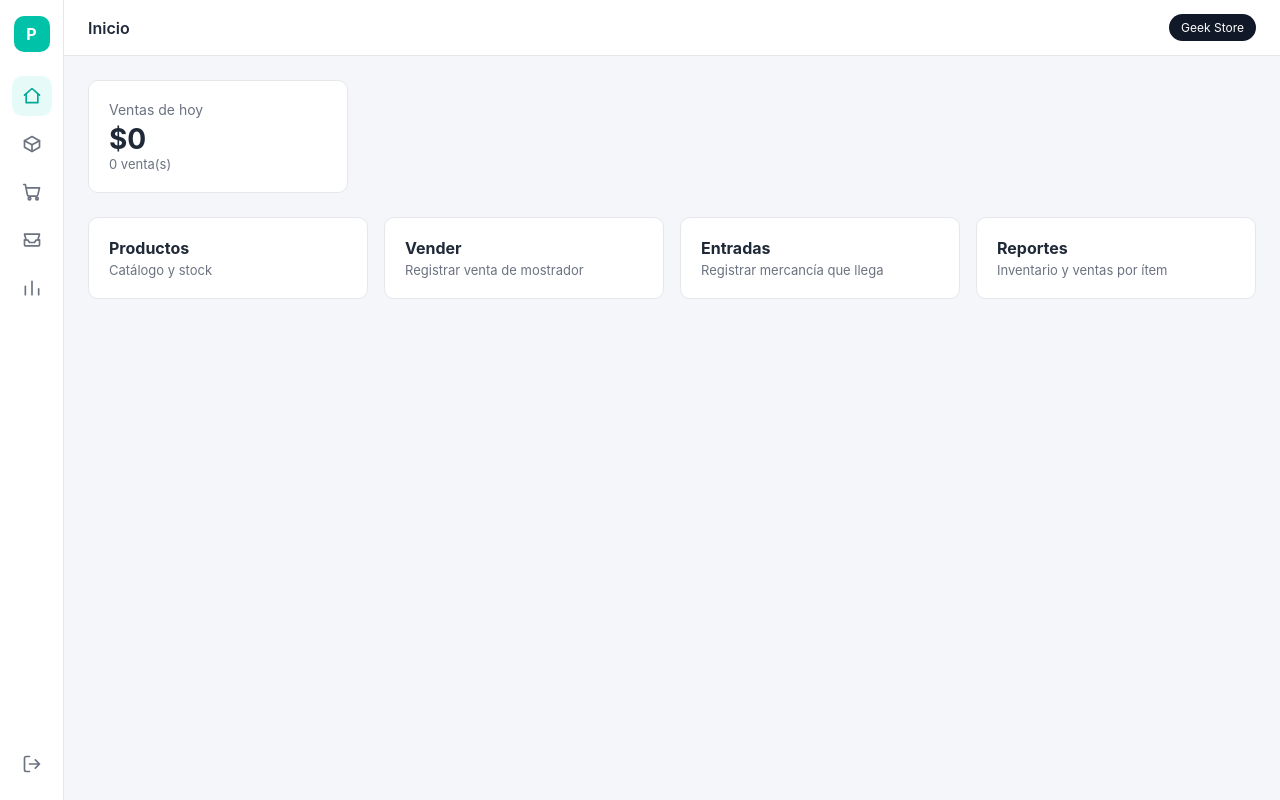
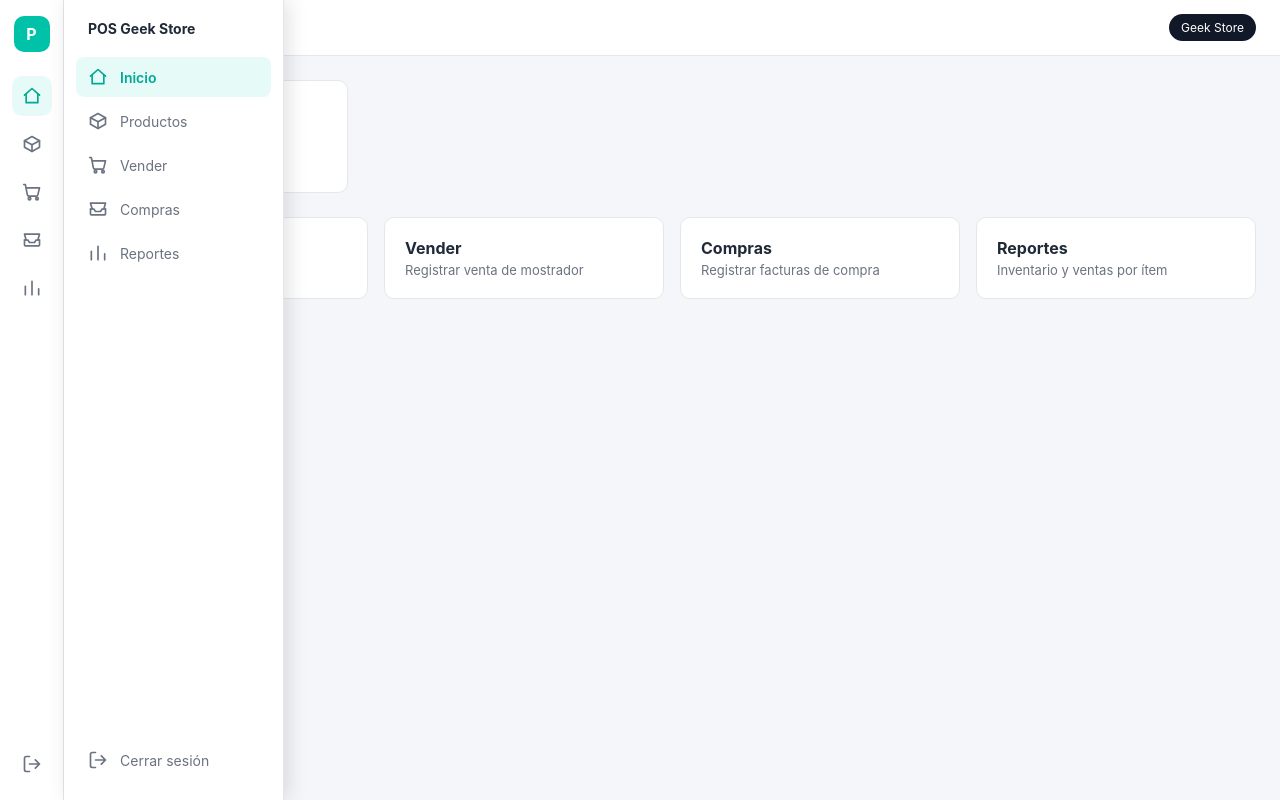
Before and after one commit to geekstore100-hue/geekstore-pos, a Next.js app: page / in a window 1280 px wide. Built offline with nearby package versions, Linux system fonts and the light colour scheme; no server answers; the database is empty.

Commit message:
Add files via upload

```diff
--- a/app/globals.css
+++ b/app/globals.css
@@ -41,3 +41,13 @@ textarea:focus {
   border-color: var(--teal) !important;
   box-shadow: 0 0 0 3px var(--teal-light);
 }
+
+/* Quita las flechitas de los campos numéricos en toda la aplicación, para siempre */
+input[type='number'] {
+  -moz-appearance: textfield;
+}
+input[type='number']::-webkit-outer-spin-button,
+input[type='number']::-webkit-inner-spin-button {
+  -webkit-appearance: none;
+  margin: 0;
+}
--- a/app/page.js
+++ b/app/page.js
@@ -32,7 +32,7 @@ export default function Home() {
       <div style={styles.grid}>
         <Tarjeta href="/productos" titulo="Productos" descripcion="Catálogo y stock" />
         <Tarjeta href="/ventas" titulo="Vender" descripcion="Registrar venta de mostrador" />
-        <Tarjeta href="/entradas" titulo="Entradas" descripcion="Registrar mercancía que llega" />
+        <Tarjeta href="/entradas" titulo="Compras" descripcion="Registrar facturas de compra" />
         <Tarjeta href="/reportes" titulo="Reportes" descripcion="Inventario y ventas por ítem" />
       </div>
     </Shell>
--- a/components/Sidebar.js
+++ b/components/Sidebar.js
@@ -2,19 +2,26 @@
 
 import Link from 'next/link';
 import { usePathname } from 'next/navigation';
+import { useState } from 'react';
 
 const links = [
   { href: '/', label: 'Inicio', icon: IconHome },
   { href: '/productos', label: 'Productos', icon: IconBox },
   { href: '/ventas', label: 'Vender', icon: IconCart },
-  { href: '/entradas', label: 'Entradas', icon: IconInbox },
+  { href: '/entradas', label: 'Compras', icon: IconInbox },
   { href: '/reportes', label: 'Reportes', icon: IconChart },
 ];
 
 export default function Sidebar() {
   const pathname = usePathname();
+  const [expandido, setExpandido] = useState(false);
 
   return (
+    <div
+      style={{ position: 'relative' }}
+      onMouseEnter={() => setExpandido(true)}
+      onMouseLeave={() => setExpandido(false)}
+    >
       <nav style={styles.nav}>
         <div style={styles.logo}>P</div>
         {links.map(({ href, label, icon: Icon }) => {
@@ -34,6 +41,30 @@ export default function Sidebar() {
           <IconLogout />
         </a>
       </nav>
+
+      {expandido && (
+        <div style={styles.flyout}>
+          <div style={styles.flyoutTitulo}>POS Geek Store</div>
+          {links.map(({ href, label, icon: Icon }) => {
+            const activo = pathname === href;
+            return (
+              <Link
+                key={href}
+                href={href}
+                style={{ ...styles.flyoutLink, ...(activo ? styles.flyoutLinkActivo : {}) }}
+              >
+                <Icon />
+                <span>{label}</span>
+              </Link>
+            );
+          })}
+          <a href="/api/logout" style={{ ...styles.flyoutLink, marginTop: 'auto' }}>
+            <IconLogout />
+            <span>Cerrar sesión</span>
+          </a>
+        </div>
+      )}
+    </div>
   );
 }
 
@@ -73,6 +104,43 @@ const styles = {
   linkActivo: {
     background: 'var(--teal-light)',
     color: 'var(--teal-dark)',
+  },
+  flyout: {
+    position: 'absolute',
+    top: 0,
+    left: '64px',
+    width: '220px',
+    minHeight: '100vh',
+    background: '#fff',
+    borderRight: '1px solid var(--border)',
+    boxShadow: '4px 0 20px rgba(0,0,0,0.12)',
+    display: 'flex',
+    flexDirection: 'column',
+    padding: '20px 12px',
+    gap: '4px',
+    zIndex: 200,
+  },
+  flyoutTitulo: {
+    fontWeight: 700,
+    fontSize: '14px',
+    padding: '0 12px',
+    marginBottom: '16px',
+    color: 'var(--text)',
+  },
+  flyoutLink: {
+    display: 'flex',
+    alignItems: 'center',
+    gap: '12px',
+    padding: '10px 12px',
+    borderRadius: '8px',
+    color: '#6b7280',
+    textDecoration: 'none',
+    fontSize: '14px',
+  },
+  flyoutLinkActivo: {
+    background: 'var(--teal-light)',
+    color: 'var(--teal-dark)',
+    fontWeight: 600,
   },
 };
 
```
Also changed, not shown: app/entradas/page.js (+18 -5 lines). Lines whose indentation alone changed are shown as unchanged.
